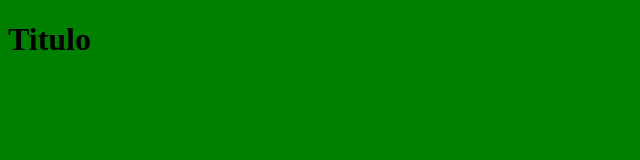
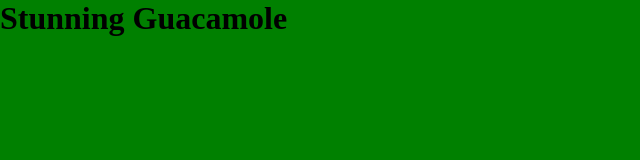
Before and after one commit to mcuppa/stunning-guacamole, a plain HTML site: page index.html in a window 1280 px wide. Shown: the whole page, without its empty margins (0-640 px from the left). Drawn offline with Linux system fonts and the light colour scheme.

Commit message:
Stunning Guacamole

```diff
--- a/index.html
+++ b/index.html
@@ -8,7 +8,7 @@
     <title>Prueba git</title>
 </head>
 <body>
-    <h1>Titulo</h1>
+    <h1>Stunning Guacamole</h1>
 
 </body>
 </html>
--- a/styles.css
+++ b/styles.css
@@ -1,3 +1,7 @@
+* {
+    padding: 0px;
+    margin: 0px;
+}
 body {
     background-color: green;
 }
```
